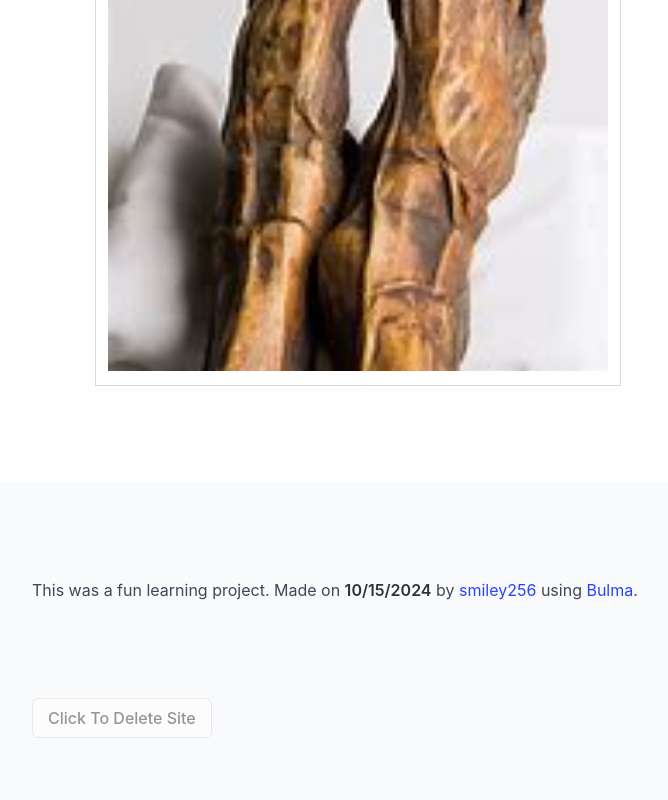
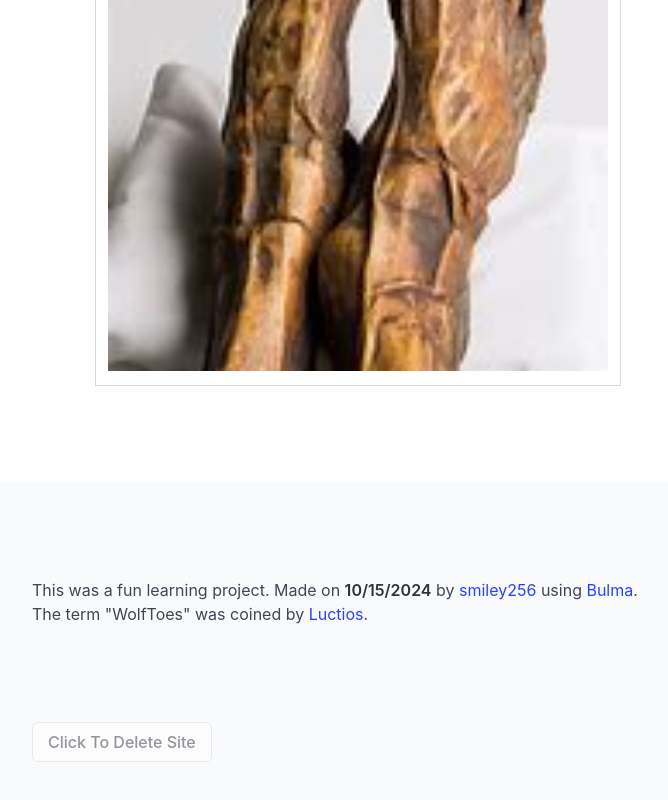
Before and after one commit to smiley256/WolfToes, a plain HTML site: page index.html in a window 1280 px wide. Shown: the part 1956-2756 px from the top of the page, without its empty margins (104-772 px from the left). Drawn offline with Linux system fonts and the light colour scheme.

Commit message:
update index.html with luctios credit

```diff
--- a/index.html
+++ b/index.html
@@ -62,6 +62,7 @@
                 <footer class="footer">
                     <section class="section">
                         <p>This was a fun learning project. Made on <strong>10/15/2024</strong> by <a href="https://linktr.ee/smiley256">smiley256</a> using <a href="https://bulma.io/">Bulma</a>.</p>
+                        <p>The term "WolfToes" was coined by <a href="https://www.youtube.com/@Mooshymakescontent">Luctios</a>.</p>
                     </section>
                     <section class="section">
                         <button class="button" disabled>Click To Delete Site</button>
```
